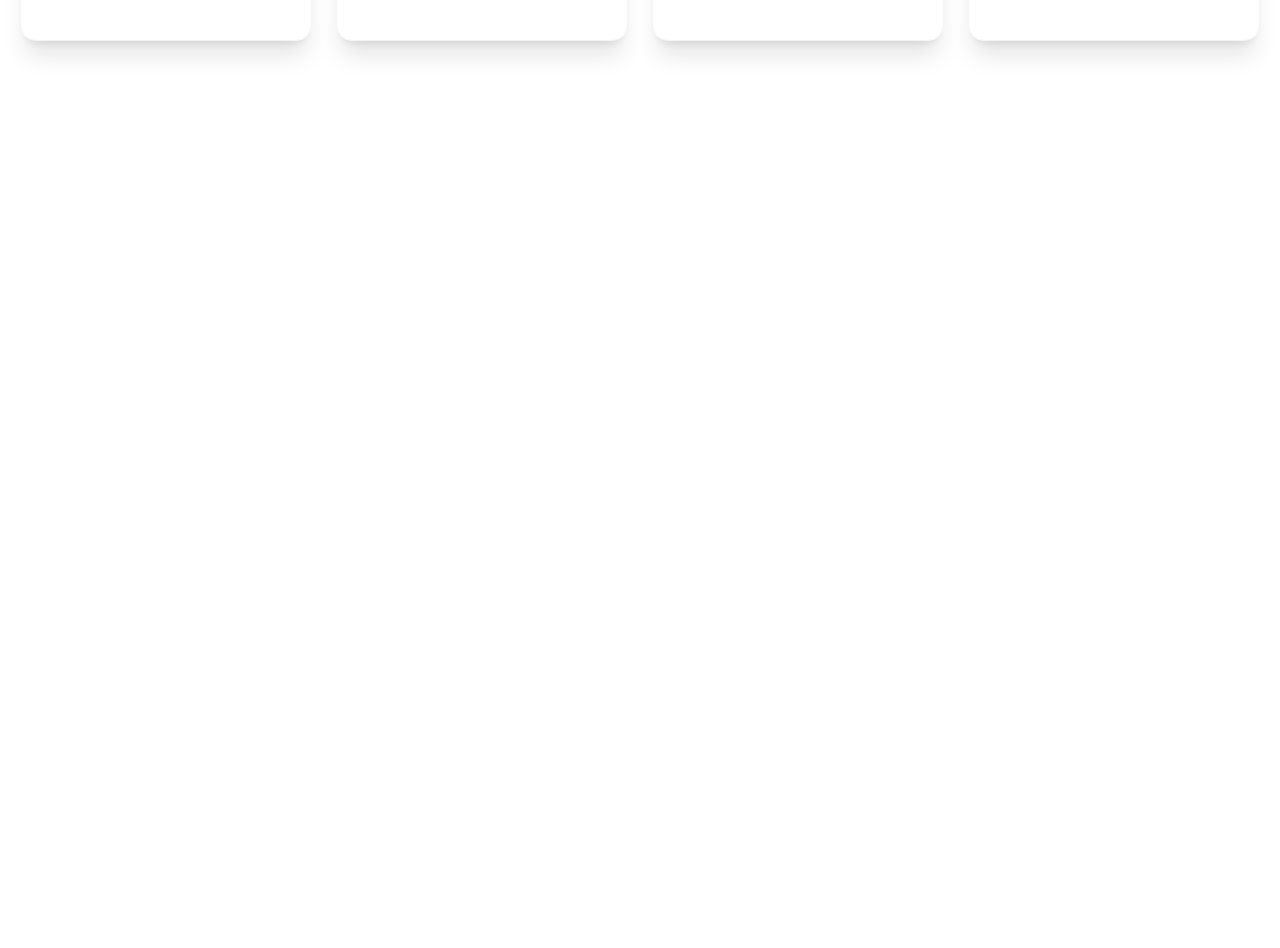
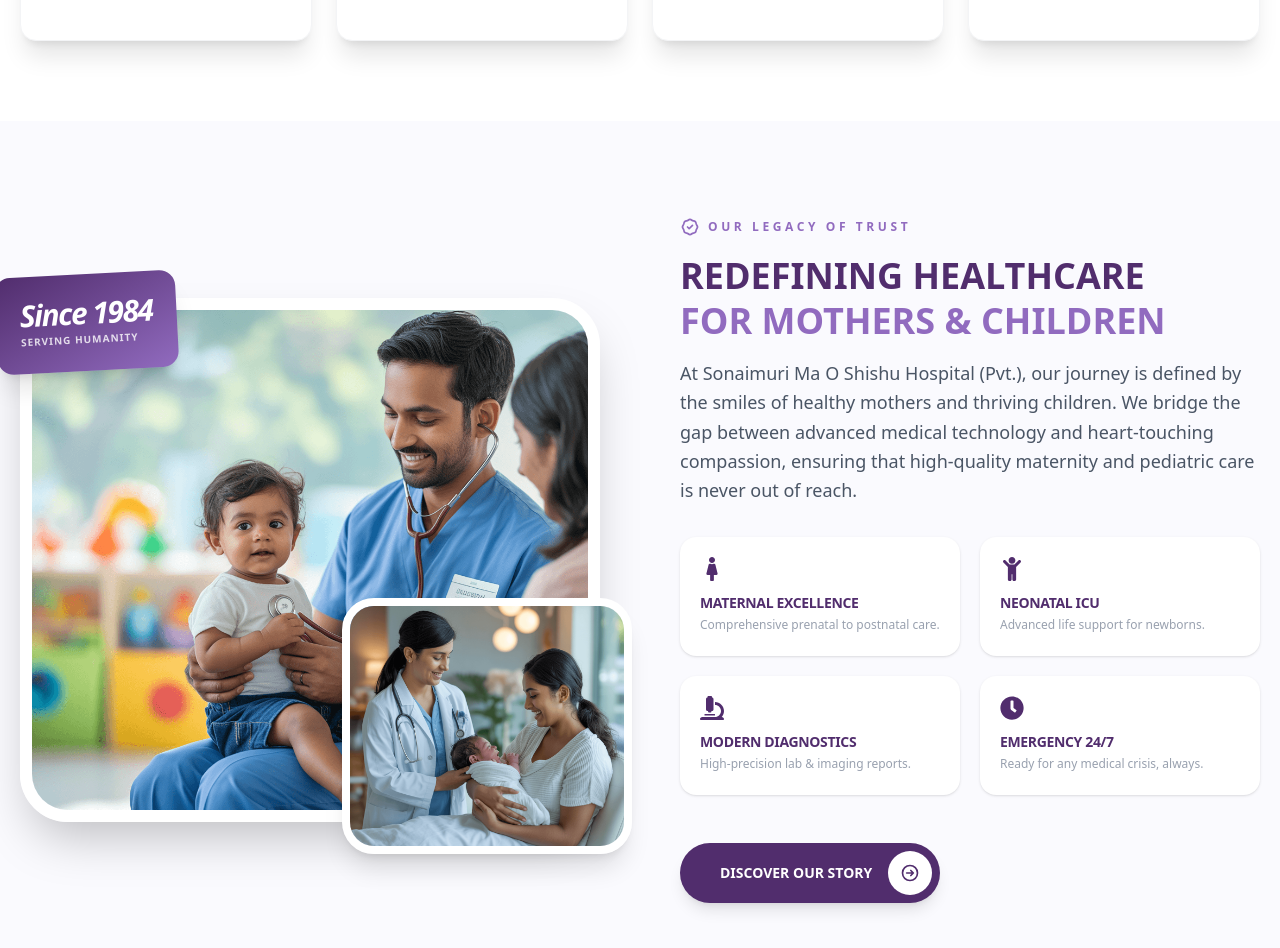
Before and after one commit to hrlimonnkb/sonaimuri-hospital, a Next.js app: page / in a window 1280 px wide. Shown: the part 920-1868 px from the top of the page. Before the commit the page ends 1041 px from the top, so only its background shows below. Built offline with nearby package versions, Linux system fonts and the light colour scheme.

Commit message:
Refactor code structure for improved readability and maintainability

```diff
--- a/src/app/(public)/page.js
+++ b/src/app/(public)/page.js
@@ -1,5 +1,6 @@
 // src/app/(public)/page.js
 
+import AboutUs from "../components/Home/AboutUs";
 import HeroSlider from "../components/Home/HeroSlider";
 import ServiceHighlights from "../components/Home/ServiceHighlights";
 
@@ -8,6 +9,7 @@
     <div>
       <HeroSlider />
       <ServiceHighlights/>
+      <AboutUs/>
     </div>
   );
 }
--- /dev/null
+++ b/src/app/components/Home/AboutUs.jsx
@@ -0,0 +1,118 @@
+"use client";
+import React from 'react';
+import Image from 'next/image';
+import Link from 'next/link';
+import { HiOutlineBadgeCheck, HiOutlineArrowCircleRight } from 'react-icons/hi';
+import { FaMicroscope, FaChild, FaFemale, FaClock } from 'react-icons/fa';
+import MainDoctorImg from "@/assets/images/hospital-team.png";
+import LabImg from "@/assets/images/modern-lab.png";
+
+const clinicalFeatures = [
+  {
+    id: 1,
+    title: "Maternal Excellence",
+    desc: "Comprehensive prenatal to postnatal care.",
+    icon: <FaFemale />,
+  },
+  {
+    id: 2,
+    title: "Neonatal ICU",
+    desc: "Advanced life support for newborns.",
+    icon: <FaChild />,
+  },
+  {
+    id: 3,
+    title: "Modern Diagnostics",
+    desc: "High-precision lab & imaging reports.",
+    icon: <FaMicroscope />,
+  },
+  {
+    id: 4,
+    title: "Emergency 24/7",
+    desc: "Ready for any medical crisis, always.",
+    icon: <FaClock />,
+  },
+];
+
+export default function AboutUs() {
+  return (
+    <section className="py-24 bg-[#FAFAFE] relative px-5">
+      <div className="max-width-wrapper">
+        <div className="flex flex-col lg:flex-row items-center gap-12 lg:gap-20">
+
+          {/* LEFT: The "Visionary" Image Layout */}
+          <div className="flex-1 relative w-full group">
+            <div className="relative z-10 rounded-[3rem] overflow-hidden border-12 border-white shadow-2xl">
+              <Image
+                src={MainDoctorImg}
+                alt="Our Medical Team"
+                className="w-full h-125 object-cover transition-transform duration-700 group-hover:scale-105"
+              />
+            </div>
+
+            {/* Floating Lab Image */}
+            <div className="absolute -bottom-8 -right-8 w-1/2 h-64 rounded-4xl overflow-hidden border-8 border-white shadow-xl z-20 hidden md:block">
+              <Image
+                src={LabImg}
+                alt="Our Laboratory"
+                fill
+                className="object-cover"
+              />
+            </div>
+
+            {/* Legacy Badge */}
+            <div className="absolute -top-6 -left-6 bg-linear-to-br from-[#512D6D] to-[#916BBF] text-white p-6 rounded-2xl shadow-xl z-30 transform -rotate-3 hover:rotate-0 transition-transform cursor-default">
+              <div className="text-3xl font-black italic tracking-tighter leading-none">Since 1984</div>
+              <p className="text-[10px] uppercase font-bold tracking-widest mt-1 opacity-80">Serving Humanity</p>
+            </div>
+          </div>
+
+          {/* RIGHT: The "Mission" Content */}
+          <div className="flex-1 space-y-8">
+            <div className="space-y-4">
+              <div className="flex items-center gap-2 text-[#916BBF] font-bold text-xs uppercase tracking-[0.3em]">
+                <HiOutlineBadgeCheck className="text-xl" />
+                Our Legacy of Trust
+              </div>
+              <h2 className="text-[#512D6D] text-2xl md:text-4xl font-black leading-tight uppercase">
+                Redefining Healthcare <br />
+                <span className="text-[#916BBF]">For Mothers & Children</span>
+              </h2>
+              <p className="text-gray-600 text-lg leading-relaxed max-w-xl">
+                At Sonaimuri Ma O Shishu Hospital (Pvt.), our journey is defined by the smiles of healthy mothers and thriving children. We bridge the gap between advanced medical technology and heart-touching compassion, ensuring that high-quality maternity and pediatric care is never out of reach.
+              </p>
+            </div>
+
+            {/* Unique Vertical Feature Cards */}
+            <div className="grid grid-cols-1 sm:grid-cols-2 gap-5">
+              {clinicalFeatures.map((item) => (
+                <div key={item.id} className="p-5 rounded-2xl bg-white border-b-4 border-transparent hover:border-[#916BBF] shadow-sm hover:shadow-md transition-all duration-300">
+                  <div className="text-[#512D6D] text-2xl mb-3">{item.icon}</div>
+                  <h4 className="text-[#512D6D] font-black text-sm mb-1 uppercase tracking-tight">{item.title}</h4>
+                  <p className="text-gray-400 text-xs leading-tight font-medium">{item.desc}</p>
+                </div>
+              ))}
+            </div>
+
+            {/* Branded CTA */}
+            <div className="pt-4">
+              <Link
+                href="/about"
+                className="group inline-flex items-center gap-4 bg-[#512D6D] text-white pl-10 pr-2 py-2 rounded-full font-bold text-sm transition-all hover:bg-[#35055a] shadow-lg"
+              >
+                DISCOVER OUR STORY
+                <div className="bg-white text-[#512D6D] p-3 rounded-full group-hover:translate-x-1 transition-transform">
+                  <HiOutlineArrowCircleRight className="text-xl" />
+                </div>
+              </Link>
+            </div>
+          </div>
+
+        </div>
+      </div>
+
+      {/* Background Decorative Element */}
+      <div className="absolute right-0 bottom-0 w-64 h-64 bg-[#F3E8FF] rounded-full blur-[100px] opacity-50 -z-10"></div>
+    </section>
+  );
+}
--- a/src/app/components/layout/Header/MainNav.jsx
+++ b/src/app/components/layout/Header/MainNav.jsx
@@ -36,7 +36,7 @@
           </div>
           <div className="flex flex-col">
             <span className="text-[#512D6D] font-black text-lg md:text-xl leading-none tracking-tighter uppercase">Sonaimuri</span>
-            <span className="text-[8px] md:text-[9px] text-gray-500 font-bold tracking-widest uppercase">Ma O Shishu Hospital (Pvt.)</span>
+            <span className="text-[8px] md:text-[9px] text-gray-500 font-bold tracking-widest uppercase">Maa O Shishu Hospital (Pvt.)</span>
           </div>
         </Link>
 
```
Also changed, not shown: src/assets/images/hospital-team.png (added), src/assets/images/modern-lab.png (added).
